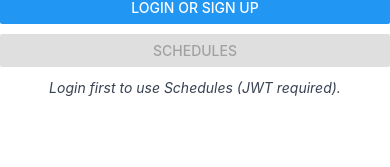
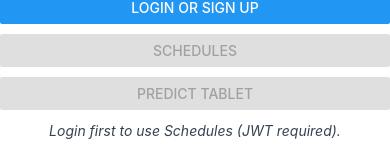
Before and after one commit to Josh-Thompson2222/FinalYearProject, a React Native app in the folder tabletClassification/: screen / in a window 390 px wide. Shown: the part 643-810 px from the top of the page. Built offline with nearby package versions, Linux system fonts and the light colour scheme.

Commit message:
Button to tablet prediction screen

```diff
--- a/tabletClassification/screens/HomeScreen.js
+++ b/tabletClassification/screens/HomeScreen.js
@@ -24,6 +24,8 @@ export default function HomeScreen({ navigation, token, setToken }) {
         />
 
         {token ? <Button title="Logout" onPress={logout} color="#b91c1c" /> : null}
+
+        <Button title="Predict Tablet" onPress={() => navigation.navigate("Prediction")} disabled={!token} />
       </View>
 
       {!token ? (
```
